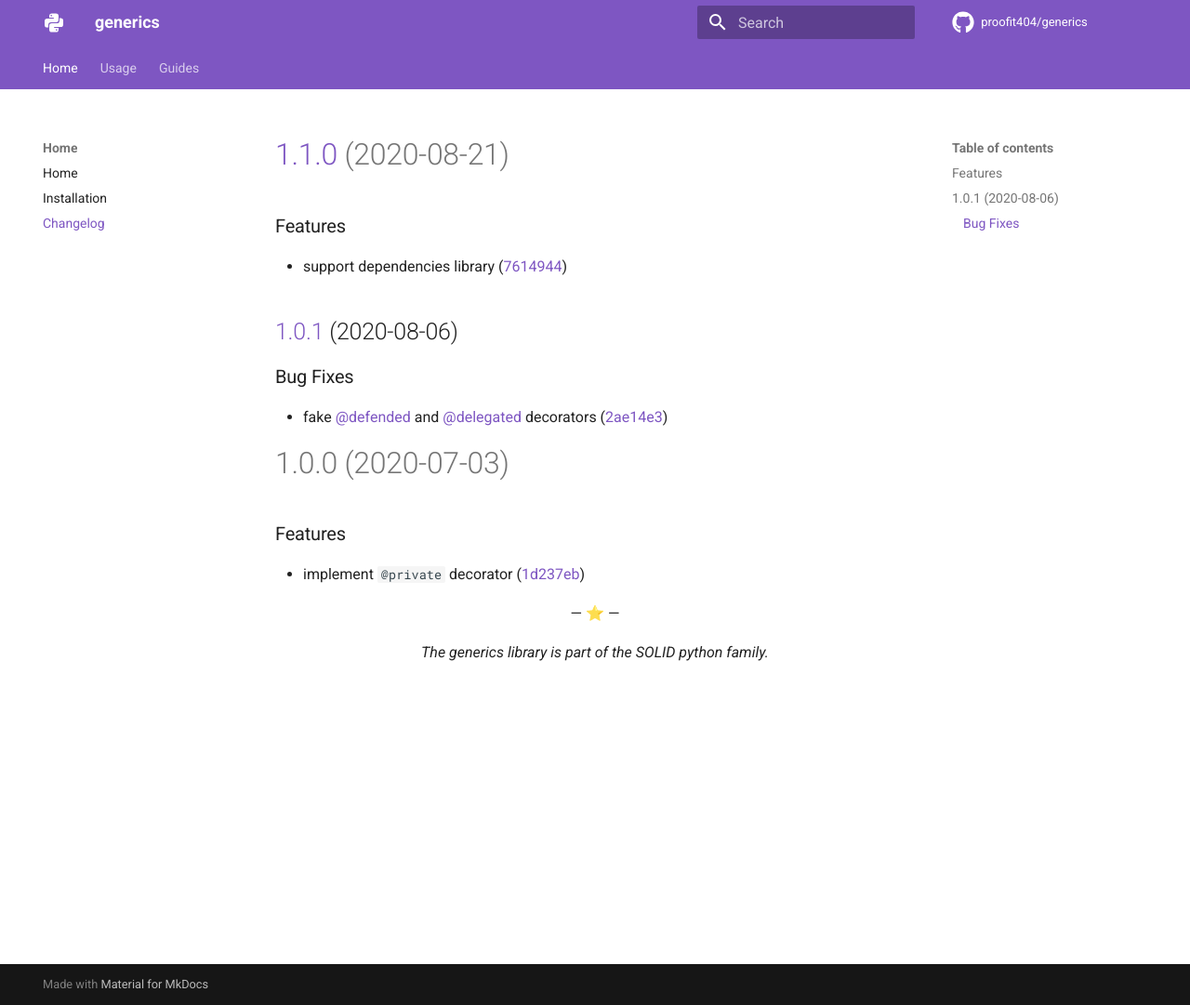
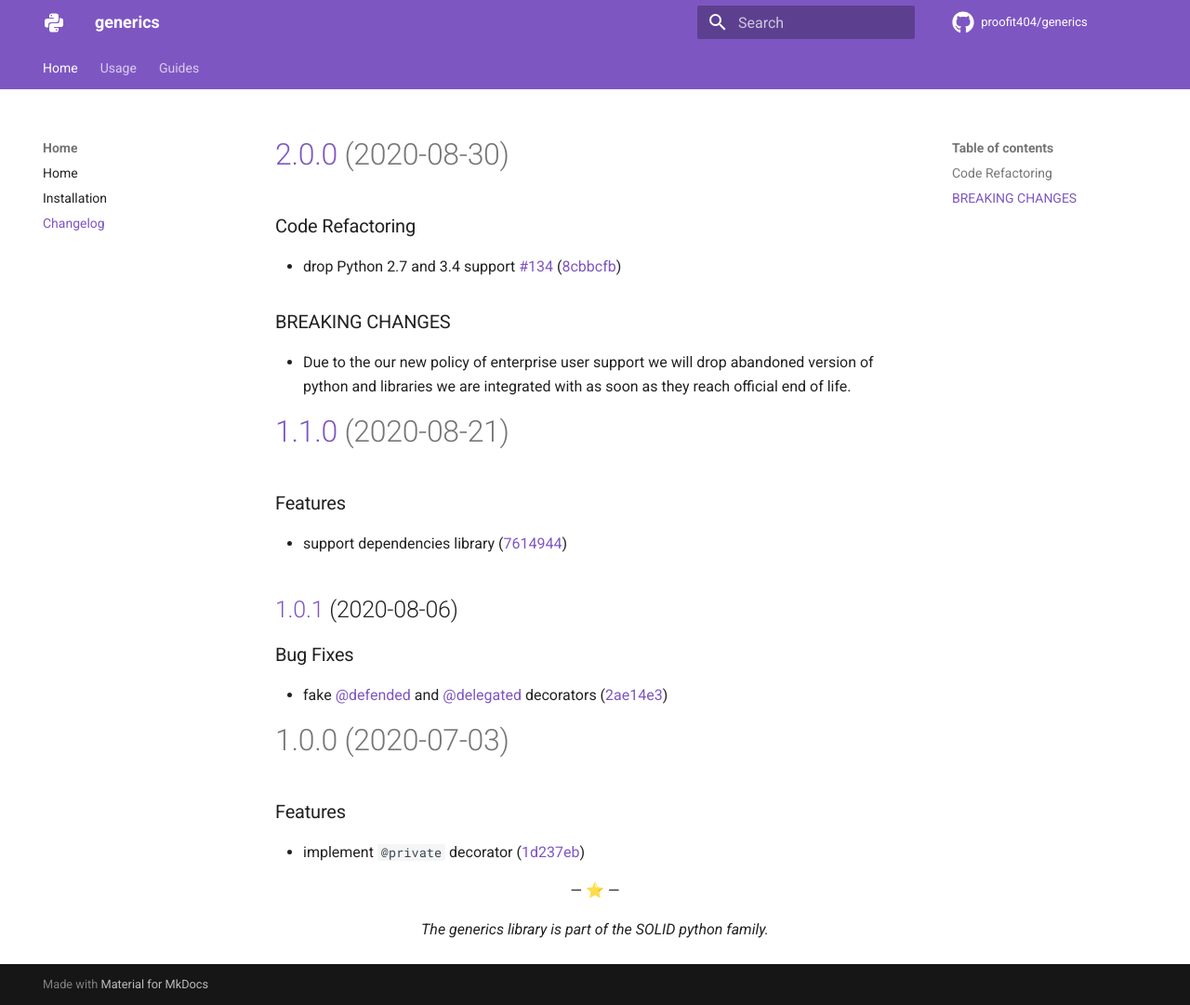
Before and after one commit to proofit404/generics, an MkDocs documentation site: the page built from docs/changelog.md, in a window 1280 px wide and 1081 px high. Shown: the whole window at 93% size. Built offline with MkDocs 1.6.1 and Material for MkDocs 9.7.7, drawn with Linux system fonts in a browser that asks for light colours; comment, search, counter and statistics services are not loaded.

Commit message:
chore(release): 2.0.0 [skip ci]
# [2.0.0](https://github.com/proofit404/generics/compare/1.1.0...2.0.0) (2020-08-30)

### Code Refactoring

* drop Python 2.7 and 3.4 support [#134](https://github.com/proofit404/generics/issues/134) ([8cbbcfb](https://github.com/proofit404/generics/commit/8cbbcfb42686ea2edaf3eed5e15731c2e9bd13e4))

### BREAKING CHANGES

* Due to the our new policy of enterprise user support
we will drop abandoned version of python and libraries we are
integrated with as soon as they reach official end of life.

```diff
--- a/docs/changelog.md
+++ b/docs/changelog.md
@@ -1,3 +1,17 @@
+# [2.0.0](https://github.com/proofit404/generics/compare/1.1.0...2.0.0) (2020-08-30)
+
+
+### Code Refactoring
+
+* drop Python 2.7 and 3.4 support [#134](https://github.com/proofit404/generics/issues/134) ([8cbbcfb](https://github.com/proofit404/generics/commit/8cbbcfb42686ea2edaf3eed5e15731c2e9bd13e4))
+
+
+### BREAKING CHANGES
+
+* Due to the our new policy of enterprise user support
+we will drop abandoned version of python and libraries we are
+integrated with as soon as they reach official end of life.
+
 # [1.1.0](https://github.com/proofit404/generics/compare/1.0.1...1.1.0) (2020-08-21)
 
 ### Features
--- a/pyproject.toml
+++ b/pyproject.toml
@@ -1,6 +1,6 @@
 [tool.poetry]
 name = "generics"
-version = "1.1.0"
+version = "2.0.0"
 
 description = "A classy toolkit designed with OOP in mind."
 readme = "docs/index.md"
```
